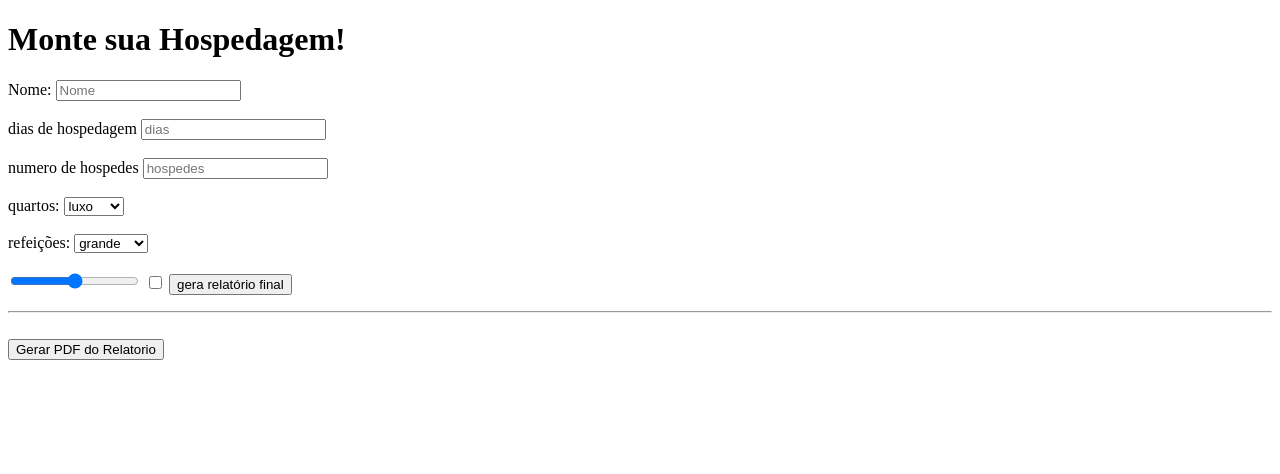
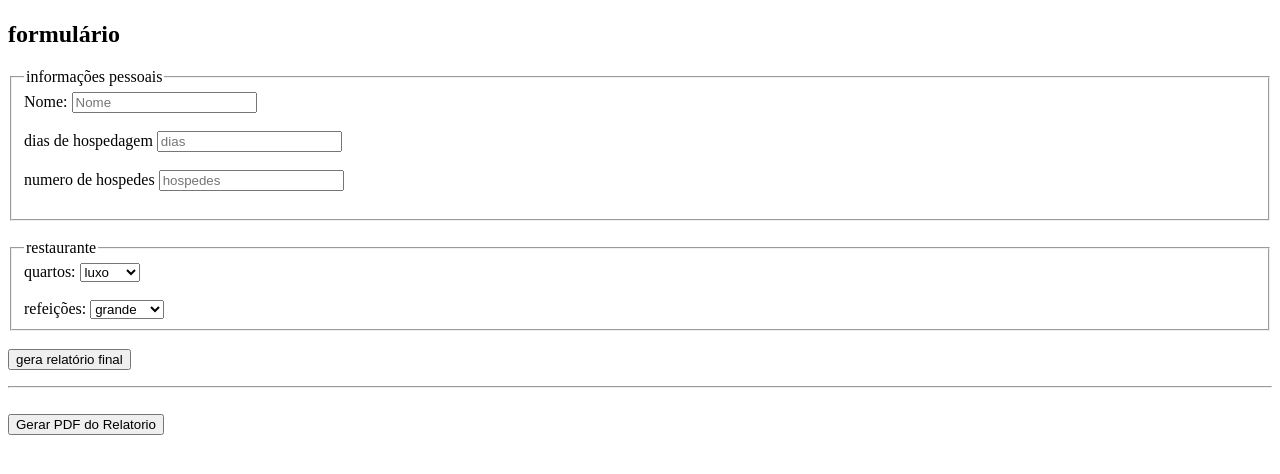
Before and after one commit to vitoralexandreeggers/trabaioemgrupo, a plain HTML site: page index.html in a window 1280 px wide. Drawn offline with Linux system fonts and the light colour scheme.

Commit message:
Add files via upload

```diff
--- a/index.html
+++ b/index.html
@@ -8,10 +8,14 @@
 </head>
 <body>
 
-
-    <h1>Monte sua Hospedagem!</h1>
+    <h1></h1>
 
         <form>
+
+        <h2>formulário</h2>
+
+       <fieldset>
+        <legend>informações pessoais</legend>
 
         <label for="nome_cliente">Nome:
             <input type="text" name="nome_cliente" id="nome_cliente" placeholder="Nome">
@@ -22,13 +26,20 @@
 
        dias de hospedagem <input type="number" name="dia" id="dia" placeholder="dias">
 
-        <br>
-        <br>
+       <br>
+       <br>
 
         numero de hospedes <input type="number" name="hospede" id="hospede" placeholder="hospedes">
 
         <br>
         <br>
+
+</fieldset>
+
+        <br>
+
+<fieldset>
+    <legend>restaurante</legend>
 
         <label for="quartos">quartos:
             <select name="quartos" id="quartos"></select>
@@ -41,19 +52,16 @@
             <select name="refeicao" id="refeicao"></select>
         </label>
 
+</fieldset>
+
         <br>
-        <br>
-
-        <input type="range" name="33333" id="ttt">
-
-        <input type="checkbox" name="eeee" id="eee">
 
         <button type="button" onclick="gerarRelatorio()">gera relatório final</button>
         <p id="resultado" ></p>
 
-</form>
+        </form>
 
-<hr>
+        <hr>
 
 <div id="relatorio"></div>
 
```
